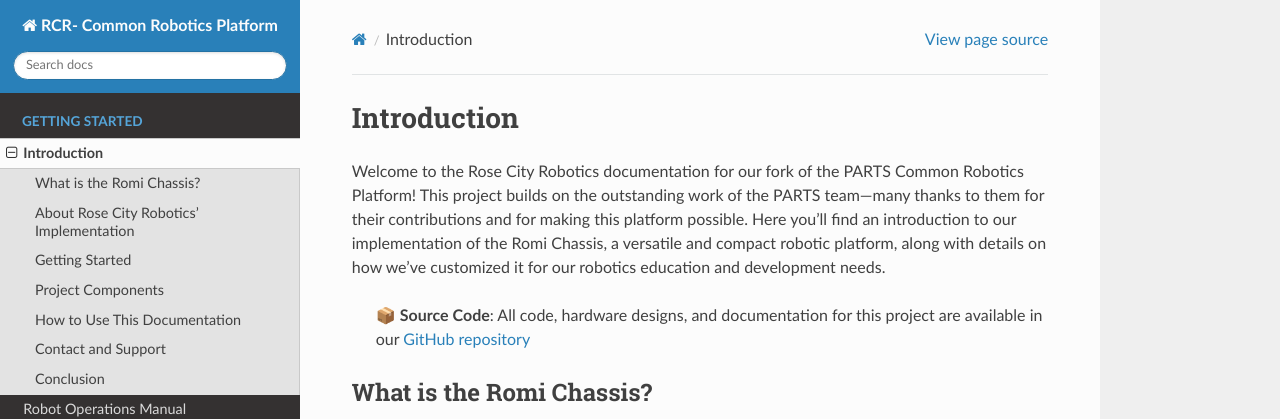
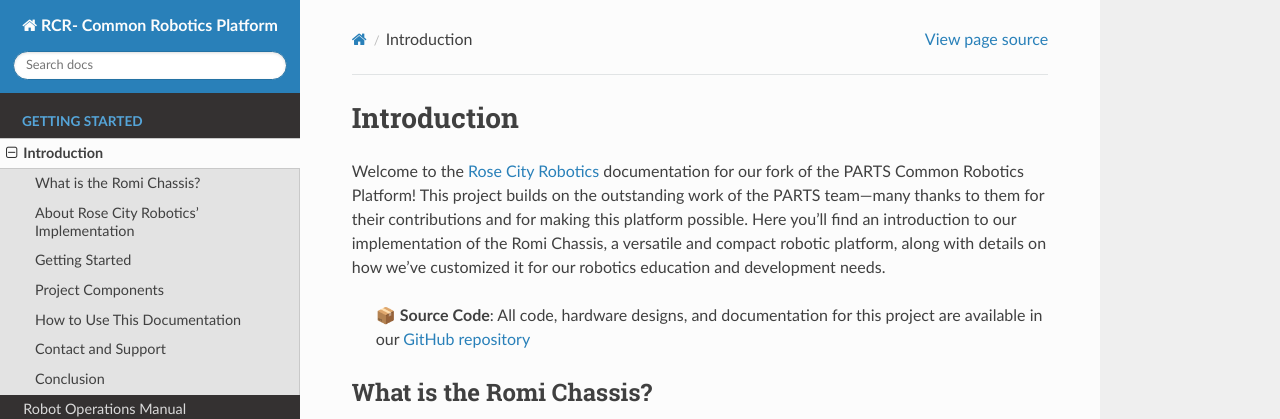
Before and after one commit to RoseCityRobotics/common_platform, a Sphinx documentation site: the page built from docs/source/intro.md, in a window 1280 px wide and 900 px high. Shown: the top 419 px of the window. Built offline with Sphinx 7.4.7 and the Read the Docs theme 3.1.0, drawn with Linux system fonts in a browser that asks for light colours; some of the changed lines change nothing that is shown.

Commit message:
link to rcr

```diff
--- a/docs/source/intro.md
+++ b/docs/source/intro.md
@@ -1,6 +1,6 @@
 # Introduction
 
-Welcome to the Rose City Robotics documentation for our fork of the PARTS Common Robotics Platform! This project builds on the outstanding work of the PARTS team—many thanks to them for their contributions and for making this platform possible. Here you'll find an introduction to our implementation of the Romi Chassis, a versatile and compact robotic platform, along with details on how we've customized it for our robotics education and development needs.
+Welcome to the [Rose City Robotics](https://rosecityrobotics.com) documentation for our fork of the PARTS Common Robotics Platform! This project builds on the outstanding work of the PARTS team—many thanks to them for their contributions and for making this platform possible. Here you'll find an introduction to our implementation of the Romi Chassis, a versatile and compact robotic platform, along with details on how we've customized it for our robotics education and development needs.
 
 > 📦 **Source Code**: All code, hardware designs, and documentation for this project are available in our [GitHub repository](https://github.com/RoseCityRobotics/common_platform)
 
```
